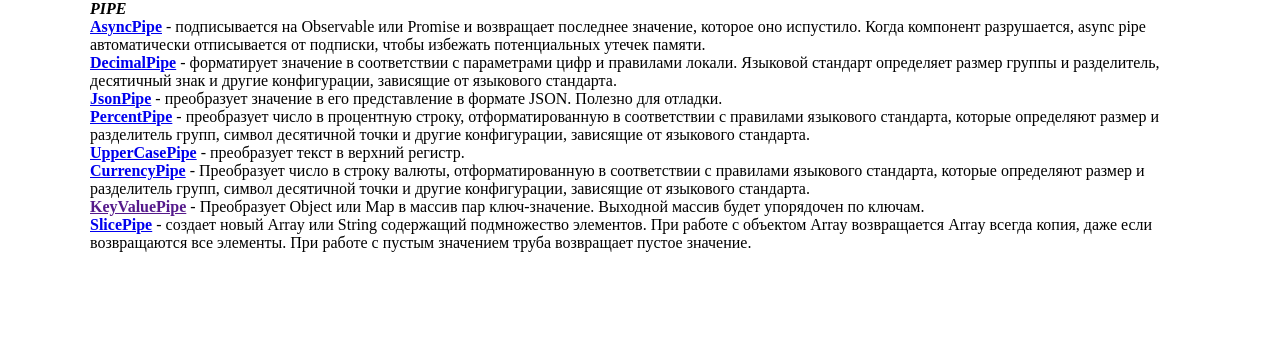
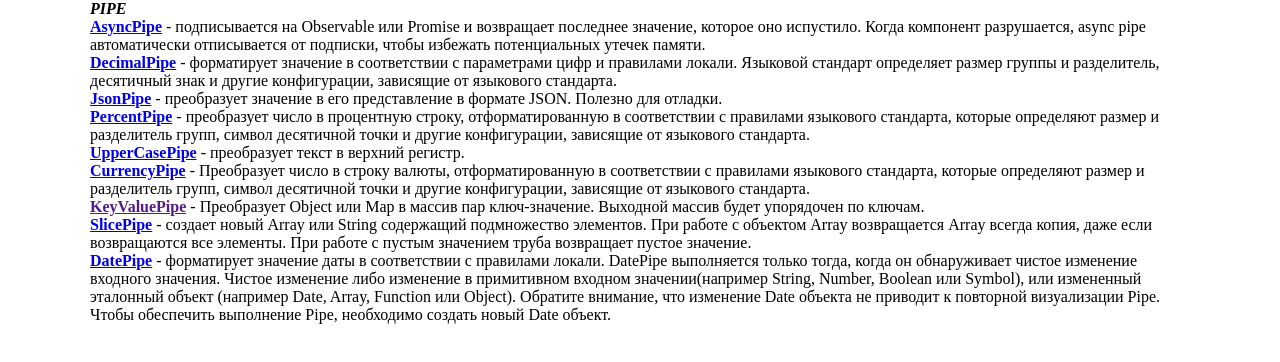
Before and after one commit to ArtemKashirin/API, an Angular app: page / in a window 1280 px wide. Shown: the top 362 px of the page. Built offline with nearby package versions, Linux system fonts and the light colour scheme.

Commit message:
PIPE: DatePipe

```diff
--- a/src/app/app.component.html
+++ b/src/app/app.component.html
@@ -7,3 +7,4 @@
 <app-currency-pipe></app-currency-pipe>
 <app-key-value-pipe></app-key-value-pipe>
 <app-slice-pipe></app-slice-pipe>
+<app-date-pipe></app-date-pipe>
--- a/src/app/app.module.ts
+++ b/src/app/app.module.ts
@@ -11,6 +11,7 @@ import { UpperCasePipeComponent } from './pipe/upper-case-pipe/upper-case-pipe.c
 import { CurrencyPipeComponent } from './pipe/currency-pipe/currency-pipe.component';
 import { KeyValuePipeComponent } from './pipe/key-value-pipe/key-value-pipe.component';
 import { SlicePipeComponent } from './pipe/slice-pipe/slice-pipe.component';
+import { DatePipeComponent } from './pipe/date-pipe/date-pipe.component';
 
 @NgModule({
   declarations: [
@@ -22,7 +23,8 @@ import { SlicePipeComponent } from './pipe/slice-pipe/slice-pipe.component';
     UpperCasePipeComponent,
     CurrencyPipeComponent,
     KeyValuePipeComponent,
-    SlicePipeComponent
+    SlicePipeComponent,
+    DatePipeComponent
   ],
   imports: [
     BrowserModule,
--- /dev/null
+++ b/src/app/pipe/date-pipe/date-pipe.component.html
@@ -0,0 +1,15 @@
+<p><b><a [href] = "this.DatePipe">DatePipe</a></b> - форматирует значение даты в соответствии с правилами локали. DatePipe выполняется
+  только тогда, когда он обнаруживает чистое изменение входного значения. Чистое изменение либо изменение в примитивном входном
+  значении(например String, Number, Boolean или Symbol), или измененный эталонный объект (например Date, Array, Function или Object).
+  Обратите внимание, что изменение Date объекта не приводит к повторной визуализации Pipe. Чтобы обеспечить выполнение Pipe, необходимо
+  создать новый Date объект.</p>
+
+<!--<div>-->
+<!--  <p>Форматируемое значение должно быть типа <i>	string | number | Date</i>, принимает параметры:</p>-->
+<!--  <ul>-->
+<!--    <li><i>format: string</i> - по умолчанию 'mediumDate', существуют различные форматы даты;</li>-->
+<!--    <li><i>timezone: string</i> - по умолчанию undefined;</li>-->
+<!--    <li><i>locale: string</i> - по умолчанию undefined.</li>-->
+<!--  </ul>-->
+<!--  <p>{{ this.date | date: "d.mm.yyyy" }}</p>-->
+<!--</div>-->
--- /dev/null
+++ b/src/app/pipe/date-pipe/date-pipe.component.ts
@@ -0,0 +1,18 @@
+import {Component, OnInit} from '@angular/core';
+
+@Component({
+  selector: 'app-date-pipe',
+  templateUrl: './date-pipe.component.html',
+  styleUrls: ['./date-pipe.component.scss']
+})
+export class DatePipeComponent implements OnInit {
+  public DatePipe: string = 'https://angular.io/api/common/DatePipe';
+  public date: Date | number= new Date();
+
+  constructor() {
+  }
+
+  ngOnInit(): void {
+  }
+
+}
```
Also changed, not shown: src/app/pipe/date-pipe/date-pipe.component.scss (added).
